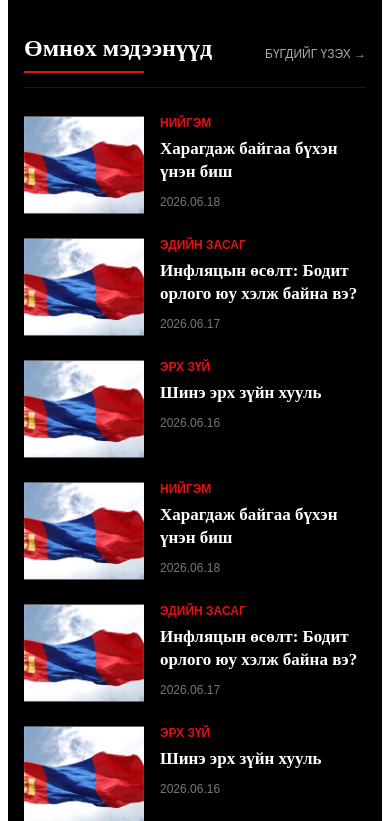
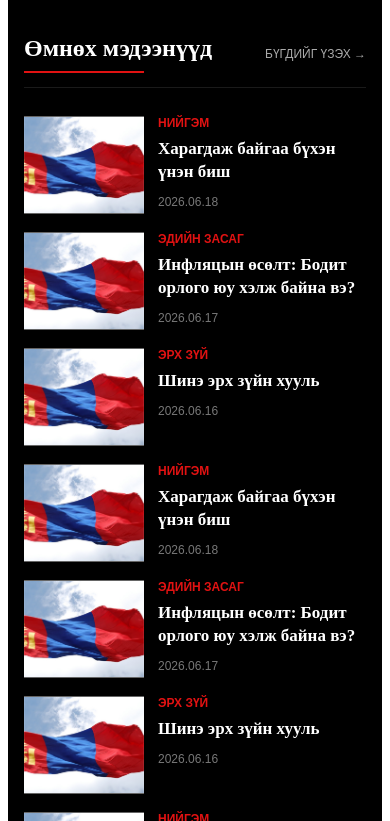
Before and after one commit to toogeemunkhtogtokh-ai/Anzaar-mn, a Next.js app: page / in a window 390 px wide. Shown: the part 2263-3084 px from the top of the page. Built offline with nearby package versions, Linux system fonts and the light colour scheme.

Commit message:
Update page.js

```diff
--- a/app/page.js
+++ b/app/page.js
@@ -800,7 +800,7 @@ minWidth: isMobile ? "0" : 420,
   style={{
     display: "grid",
     gridTemplateColumns: isMobile ? "1fr" : "1fr 1fr",
-    gap: isMobile ? "24px" : "28px 52px",
+    gap: isMobile ? "18px" : "28px 52px",
   }}
 >
             {previousArticles.map((item, index) => (
@@ -816,7 +816,7 @@ minWidth: isMobile ? "0" : 420,
                   style={{
                     display: "grid",
                     gridTemplateColumns: isMobile ? "120px 1fr" : "190px 1fr",
-gap: isMobile ? 16 : 22,
+gap: isMobile ? 14 : 22,
 minHeight: isMobile ? 96 : 110,
                   }}
                 >
```
